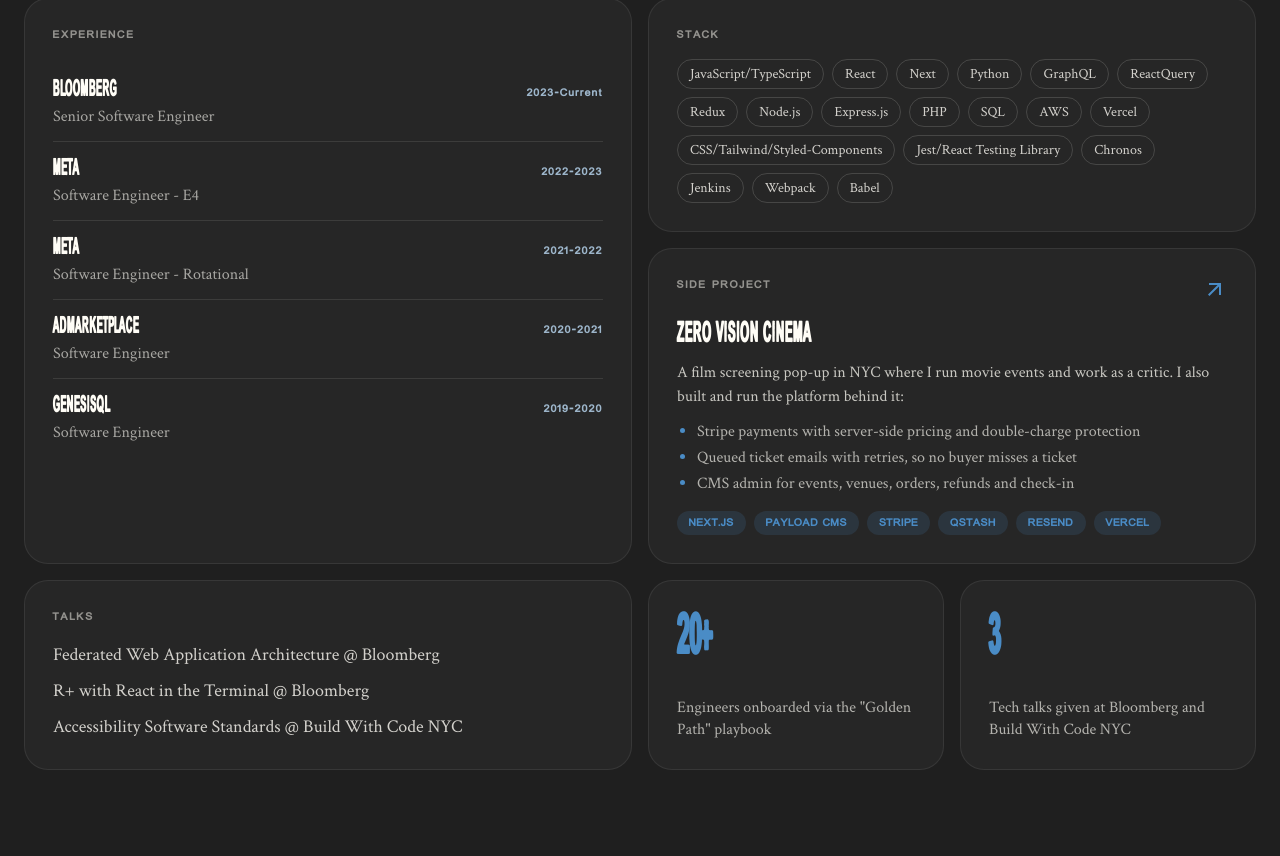
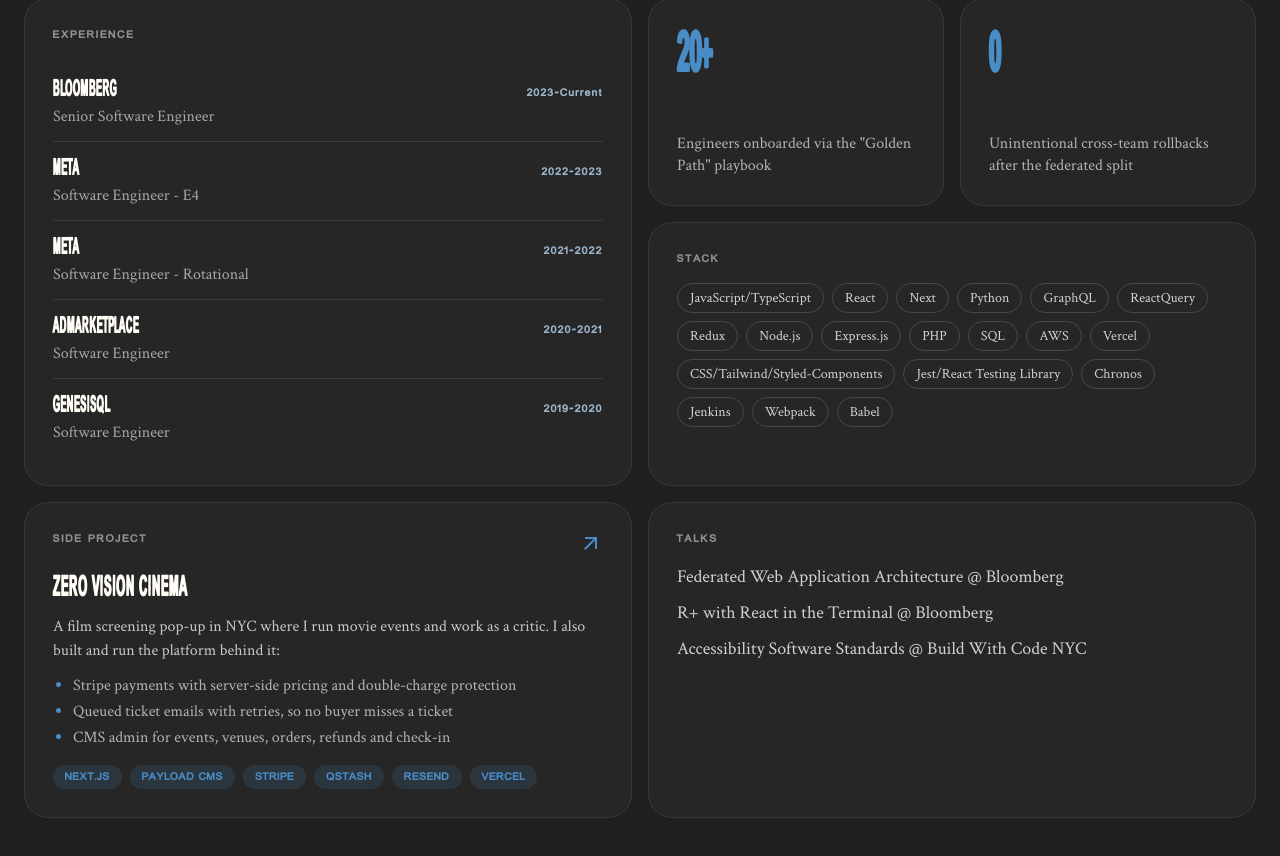
Before and after one commit to TomHerrmann/portfolio, a Next.js app: page / in a window 1280 px wide. Shown: the part 440-1296 px from the top of the page. Before the commit the page ends 1250 px from the top, so only its background shows below. Built offline with nearby package versions, Linux system fonts and the light colour scheme.

Commit message:
Group impact tiles together and swap talks figure for rollbacks
Co-Authored-By: Claude Opus 5.5 (1M context) <noreply@anthropic.com>
Claude-Session: https://claude.ai/code/session_01HrzNHhBzZuDhjvbtsZCEim

```diff
--- a/src/app/content.ts
+++ b/src/app/content.ts
@@ -10,7 +10,7 @@ export const metrics = [
   { value: '9', label: 'Sub-apps moved to a Federated Module architecture' },
   { value: '5', label: 'Pods given independent deployment cycles' },
   { value: '20+', label: 'Engineers onboarded via the "Golden Path" playbook' },
-  { value: '3', label: 'Tech talks given at Bloomberg and Build With Code NYC' },
+  { value: '0', label: 'Unintentional cross-team rollbacks after the federated split' },
 ];
 
 export const contact = {
--- a/src/app/page.tsx
+++ b/src/app/page.tsx
@@ -84,6 +84,13 @@ export default function HomePage() {
           </ul>
         </section>
 
+        {metrics.slice(2).map((m) => (
+          <section key={m.label} className={`${tile} flex flex-col justify-between`}>
+            <p className="font-display text-6xl text-blue-light leading-none">{m.value}</p>
+            <p className="text-base text-glow/65 leading-snug mt-4">{m.label}</p>
+          </section>
+        ))}
+
         {/* Skills */}
         <section className={`${tile} sm:col-span-2`}>
           <p className="font-utility uppercase text-xs tracking-[0.2em] text-glow/50 mb-4">Stack</p>
@@ -129,13 +136,6 @@ export default function HomePage() {
             ))}
           </ul>
         </section>
-
-        {metrics.slice(2).map((m) => (
-          <section key={m.label} className={`${tile} flex flex-col justify-between`}>
-            <p className="font-display text-6xl text-blue-light leading-none">{m.value}</p>
-            <p className="text-base text-glow/65 leading-snug mt-4">{m.label}</p>
-          </section>
-        ))}
       </div>
     </main>
   );
```
